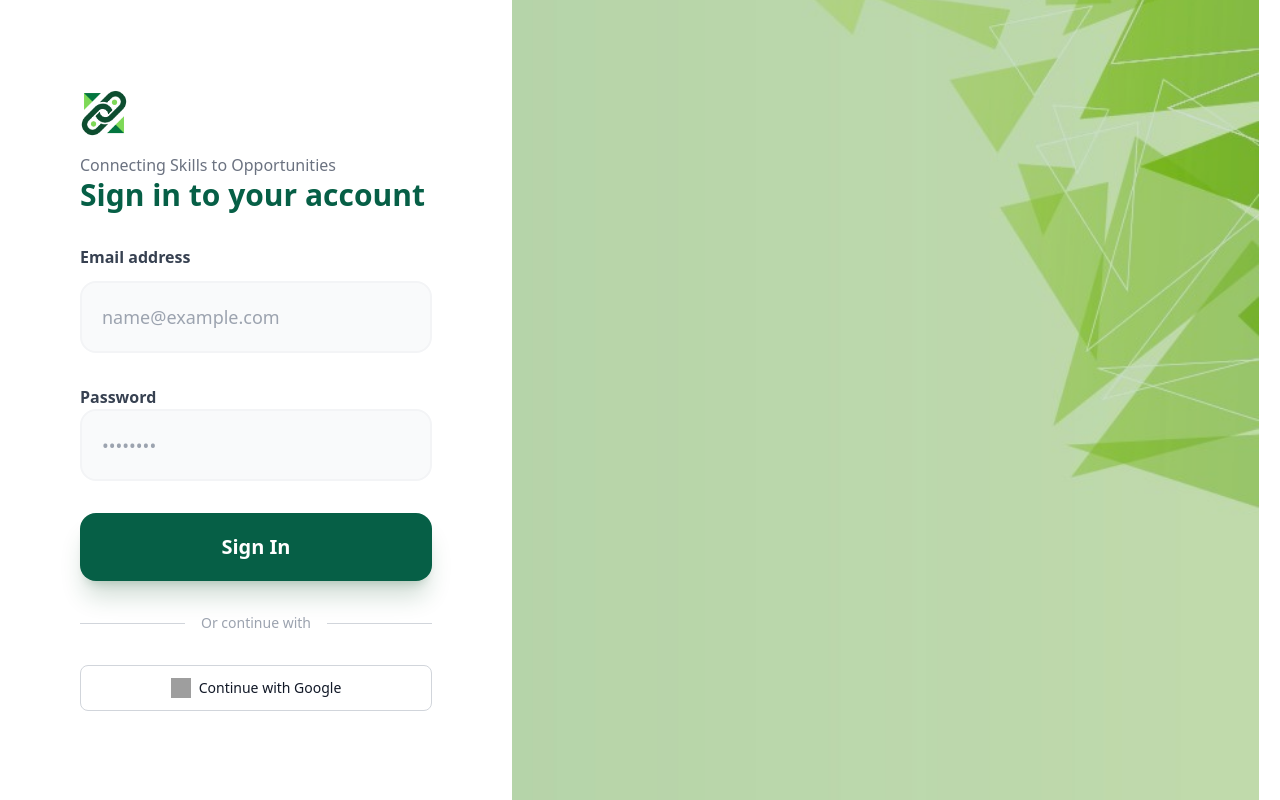
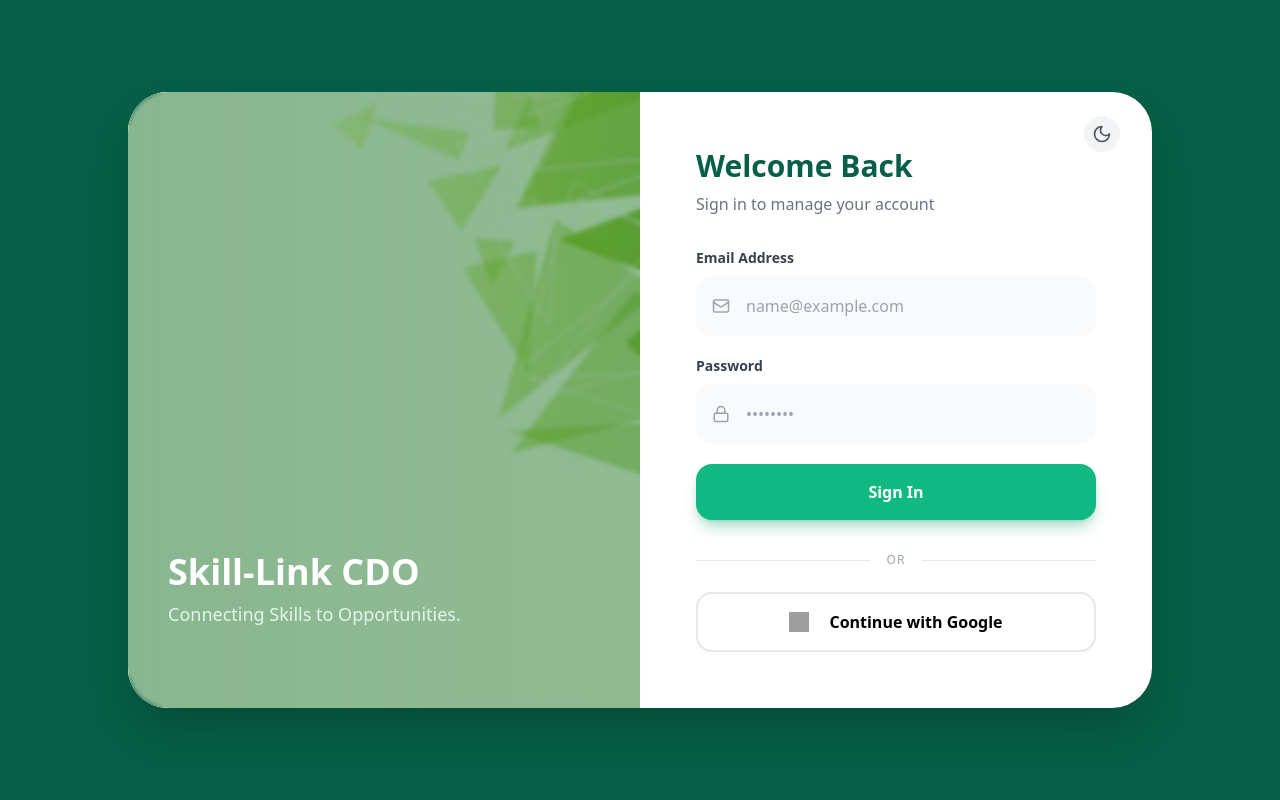
Before and after one commit to Quenie-Ann/skill-link-cdo, a React (Vite) app: page /#/login in a window 1280 px wide. Built offline with nearby package versions, Linux system fonts and the light colour scheme; no server answers; grey boxes are pictures that could not be loaded.

Commit message:
Modified: Login UI design, added dark/light toggle

```diff
--- a/src/pages/Login.jsx
+++ b/src/pages/Login.jsx
@@ -1,116 +1,190 @@
-import React, { useState } from 'react';
+import React, { useState, useEffect } from 'react';
 import { supabase } from '../services/supabase';
-import { useNavigate, Link } from 'react-router-dom';
-import logo from '../assets/logo.png';
+import { useNavigate } from 'react-router-dom';
+import { Sun, Moon, Mail, Lock, Chrome, AlertCircle } from 'lucide-react';
 import workspaceImg from '../assets/background.jpg';
 
 const Login = () => {
-  const [email, setEmail] = useState('');
-  const [password, setPassword] = useState('');
-
   const navigate = useNavigate();
 
-  const handleLogin = async (e) => {
+  // ── Form & UI State ──
+  const [formData, setFormData] = useState({ email: "", password: "" });
+  const [errors, setErrors] = useState({});
+  const [loginError, setLoginError] = useState("");
+  const [isLoading, setIsLoading] = useState(false);
+  const [isDark, setIsDark] = useState(false);
+
+  // ── Dark Mode Toggle Logic ──
+  useEffect(() => {
+    if (isDark) document.documentElement.classList.add('dark');
+    else document.documentElement.classList.remove('dark');
+  }, [isDark]);
+
+  // ── Input Handling ──
+  function handleInput(e) {
+    const { name, value } = e.target;
+    setFormData((prev) => ({ ...prev, [name]: value }));
+
+    // Clear field-level errors as user types
+    if (errors[name]) setErrors((prev) => ({ ...prev, [name]: "" }));
+    if (loginError) setLoginError("");
+  }
+
+  // ── Validation Logic ──
+  function validate() {
+    const e = {};
+    if (!formData.email.trim()) {
+      e.email = "Email is required.";
+    } else if (!/^[^\s@]+@[^\s@]+\.[^\s@]+$/.test(formData.email)) {
+      e.email = "Enter a valid email address.";
+    }
+
+    if (!formData.password.trim()) {
+      e.password = "Password is required.";
+    } else if (formData.password.length < 6) {
+      e.password = "Password must be at least 6 characters.";
+    }
+    return e;
+  }
+
+  // ── Form Submission (Supabase Integration) ──
+  async function handleSubmit(e) {
     e.preventDefault();
-    const { error } = await supabase.auth.signInWithPassword({ email, password });
+
+    const validationErrors = validate();
+    if (Object.keys(validationErrors).length > 0) {
+      setErrors(validationErrors);
+      return;
+    }
+
+    setIsLoading(true);
+
+    const { data, error } = await supabase.auth.signInWithPassword({
+      email: formData.email.trim(),
+      password: formData.password,
+    });
+
+    setIsLoading(false);
 
     if (error) {
-      alert(error.message);
+      setLoginError(error.message);
     } else {
       navigate('/dashboard');
     }
-  };
+  }
 
-  //  GOOGLE LOGIN FUNCTION
   const handleGoogleLogin = async () => {
-    const { error } = await supabase.auth.signInWithOAuth({
+    await supabase.auth.signInWithOAuth({
       provider: 'google',
-      options: {
-        redirectTo: window.location.origin,
-      },
+      options: { redirectTo: window.location.origin }
     });
-
-    if (error) {
-      alert(error.message);
-    }
   };
 
   return (
-    <div className="flex min-h-screen bg-white font-sans text-gray-900">
-      {/* LEFT SIDE: LOGIN FORM */}
-      <div className="w-full lg:w-2/5 flex items-center justify-center p-10 md:p-20">
-        <div className="w-full max-w-lg">
-          <div className="mb-8">
-             <img src={logo} alt="Skill-Link Logo" className="h-12 w-auto mb-4" />
-             <p className="text-gray-500 mt-2">Connecting Skills to Opportunities</p>
-             <h2 className="text-3xl font-bold text-skill-dark">Sign in to your account</h2>
+    <div className="min-h-screen w-full flex items-center justify-center bg-skill-dark dark:bg-slate-950 p-4 md:p-6 transition-colors duration-500">
+
+      {/* Main Card */}
+      <div className="flex flex-col md:flex-row w-full max-w-5xl bg-white dark:bg-slate-900 rounded-5xl overflow-hidden shadow-2xl transition-all">
+
+        {/* Left Side: Visual */}
+        <div className="relative w-full md:w-1/2 h-48 md:h-auto">
+          <img src={workspaceImg} className="absolute inset-0 w-full h-full object-cover" alt="Branding" />
+          <div className="absolute inset-0 bg-skill-dark/40 backdrop-blur-[2px]" />
+          <div className="absolute bottom-20 left-10 text-white hidden md:block">
+            <h1 className="text-4xl font-bold mb-2">Skill-Link CDO</h1>
+            <p className="text-emerald-50 text-lg opacity-90">Connecting Skills to Opportunities.</p>
+          </div>
         </div>
 
-          <form onSubmit={handleLogin} className="space-y-8">
+        {/* Right Side: Form */}
+        <div className="w-full md:w-1/2 p-8 md:p-14 relative">
+
+          <button
+            onClick={() => setIsDark(!isDark)}
+            className="absolute top-6 right-8 p-2 rounded-full bg-gray-100 dark:bg-slate-800 text-gray-600 dark:text-yellow-400"
+          >
+            {isDark ? <Sun size={20} /> : <Moon size={20} />}
+          </button>
+
+          <div className="mb-8">
+            <h2 className="text-3xl font-extrabold text-skill-dark dark:text-skill-primary">Welcome Back</h2>
+            <p className="text-gray-500 dark:text-gray-400 mt-2">Sign in to manage your account</p>
+          </div>
+
+          <form onSubmit={handleSubmit} className="space-y-5" noValidate>
+
+            {/* Email Field */}
             <div>
-              <label className="block text-base font-bold text-gray-700 mb-3">Email address</label>
+              <label className="block text-sm font-semibold text-gray-700 dark:text-gray-300 mb-2">Email Address</label>
+              <div className="relative">
+                <Mail className={`absolute left-4 top-1/2 -translate-y-1/2 ${errors.email ? 'text-red-500' : 'text-gray-400'}`} size={18} />
                 <input
+                  name="email"
                   type="email"
-                className="w-full p-5 text-lg bg-gray-50 border-2 border-gray-100 rounded-2xl focus:ring-4 focus:ring-skill-primary/20 focus:border-skill-primary focus:bg-white outline-none transition-all"
+                  value={formData.email}
+                  onChange={handleInput}
+                  className={`w-full pl-12 pr-4 py-4 bg-gray-50 dark:bg-slate-800 border-2 rounded-2xl outline-none transition-all dark:text-white
+                    ${errors.email ? 'border-red-500 focus:ring-red-200' : 'border-transparent focus:ring-skill-primary/20 focus:border-skill-primary'}`}
                   placeholder="name@example.com"
-                onChange={(e) => setEmail(e.target.value)}
-                required
                 />
               </div>
+              {errors.email && <p className="text-red-500 text-xs mt-2 flex items-center gap-1"><AlertCircle size={12}/> {errors.email}</p>}
+            </div>
 
+            {/* Password Field */}
             <div>
-              <label className="text-base font-bold text-gray-700">Password</label>
+              <label className="block text-sm font-semibold text-gray-700 dark:text-gray-300 mb-2">Password</label>
+              <div className="relative">
+                <Lock className={`absolute left-4 top-1/2 -translate-y-1/2 ${errors.password ? 'text-red-500' : 'text-gray-400'}`} size={18} />
                 <input
+                  name="password"
                   type="password"
-                className="w-full p-5 text-lg bg-gray-50 border-2 border-gray-100 rounded-2xl focus:ring-4 focus:ring-skill-primary/20 focus:border-skill-primary focus:bg-white outline-none transition-all"
+                  value={formData.password}
+                  onChange={handleInput}
+                  className={`w-full pl-12 pr-4 py-4 bg-gray-50 dark:bg-slate-800 border-2 rounded-2xl outline-none transition-all dark:text-white
+                    ${errors.password ? 'border-red-500 focus:ring-red-200' : 'border-transparent focus:ring-skill-primary/20 focus:border-skill-primary'}`}
                   placeholder="••••••••"
-                onChange={(e) => setPassword(e.target.value)}
-                required
                 />
               </div>
+              {errors.password && <p className="text-red-500 text-xs mt-2 flex items-center gap-1"><AlertCircle size={12}/> {errors.password}</p>}
+            </div>
+
+            {/* General Login Error */}
+            {loginError && (
+              <div className="p-4 bg-red-50 dark:bg-red-900/20 border border-red-200 dark:border-red-800 rounded-xl text-red-600 dark:text-red-400 text-sm flex items-center gap-2">
+                <AlertCircle size={16} /> {loginError}
+              </div>
+            )}
 
             <button
               type="submit"
-              className="w-full py-5 bg-skill-dark text-white text-xl font-black rounded-2xl hover:bg-skill-primary shadow-xl shadow-green-900/20 transition-all active:scale-95"
+              disabled={isLoading}
+              className="w-full py-4 bg-skill-primary hover:bg-emerald-600 disabled:opacity-70 text-white font-bold rounded-2xl shadow-lg shadow-emerald-600/30 transition-all active:scale-[0.98]"
             >
-              Sign In
+              {isLoading ? "Authenticating..." : "Sign In"}
             </button>
           </form>
 
           <div className="mt-8">
-            <div className="relative flex items-center justify-center">
-              <div className="flex-grow border-t border-gray-300"></div>
-              <span className="flex-shrink mx-4 text-gray-400 text-sm">Or continue with</span>
-              <div className="flex-grow border-t border-gray-300"></div>
+            <div className="relative flex items-center mb-6">
+              <div className="flex-grow border-t border-gray-200 dark:border-gray-800"></div>
+              <span className="mx-4 text-gray-400 text-xs uppercase tracking-widest font-medium">OR</span>
+              <div className="flex-grow border-t border-gray-200 dark:border-gray-800"></div>
             </div>
 
-            {/*  GOOGLE BUTTON FIXED */}
-            <div className="mt-8">
             <button
               onClick={handleGoogleLogin}
-                className="w-full flex items-center justify-center py-3 border border-gray-300 rounded-lg hover:bg-gray-50 transition"
+              className="w-full flex items-center justify-center gap-3 py-4 border-2 border-gray-200 dark:border-slate-800 rounded-2xl hover:bg-gray-50 dark:hover:bg-slate-800 transition-all dark:text-white"
             >
               <img
                   src="https://www.svgrepo.com/show/355037/google.svg"
                   className="h-5 w-5 mr-2"
                   alt="Google"
                 />
-                <span className="text-sm font-medium">Continue with Google</span>
+              <span className="font-semibold">Continue with Google</span>
             </button>
           </div>
-
         </div>
-        </div>
-      </div>
-
-      {/* RIGHT SIDE IMAGE */}
-      <div className="hidden lg:block lg:w-7/12 relative">
-        <img
-          src={workspaceImg}
-          alt="Workspace"
-          className="absolute inset-0 h-full w-full object-cover"
-        />
-        <div className="absolute inset-0 bg-skill-dark opacity-20"></div>
       </div>
     </div>
   );
--- a/tailwind.config.js
+++ b/tailwind.config.js
@@ -1,5 +1,7 @@
-/** @type {import('tailwindcss').Config} *//** @type {import('tailwindcss').Config} */
+/** @type {import('tailwindcss').Config} */
 export default {
+  // Enable class-based dark mode
+  darkMode: 'class',
   content: [
     "./index.html",
     "./src/**/*.{js,ts,jsx,tsx}",
@@ -7,10 +9,19 @@ export default {
   theme: {
     extend: {
       colors: {
-        'skill-dark': '#065f46', // Deep Forest Green
+        // Your Branding Colors
+        'skill-dark': '#065f46',    // Deep Forest Green
         'skill-primary': '#10b981', // Emerald Green
-        'skill-light': '#ecfdf5', // Mint Background
+        'skill-light': '#ecfdf5',   // Mint Background
+
+        // Neutral extensions for better Dark Mode contrast
+        'dark-bg': '#0f172a',       // Slate 900
+        'dark-card': '#1e293b',     // Slate 800
       },
+      borderRadius: {
+        '4xl': '2rem',
+        '5xl': '2.5rem',
+      }
     },
   },
   plugins: [],
```
Lines whose indentation alone changed are shown as unchanged.
